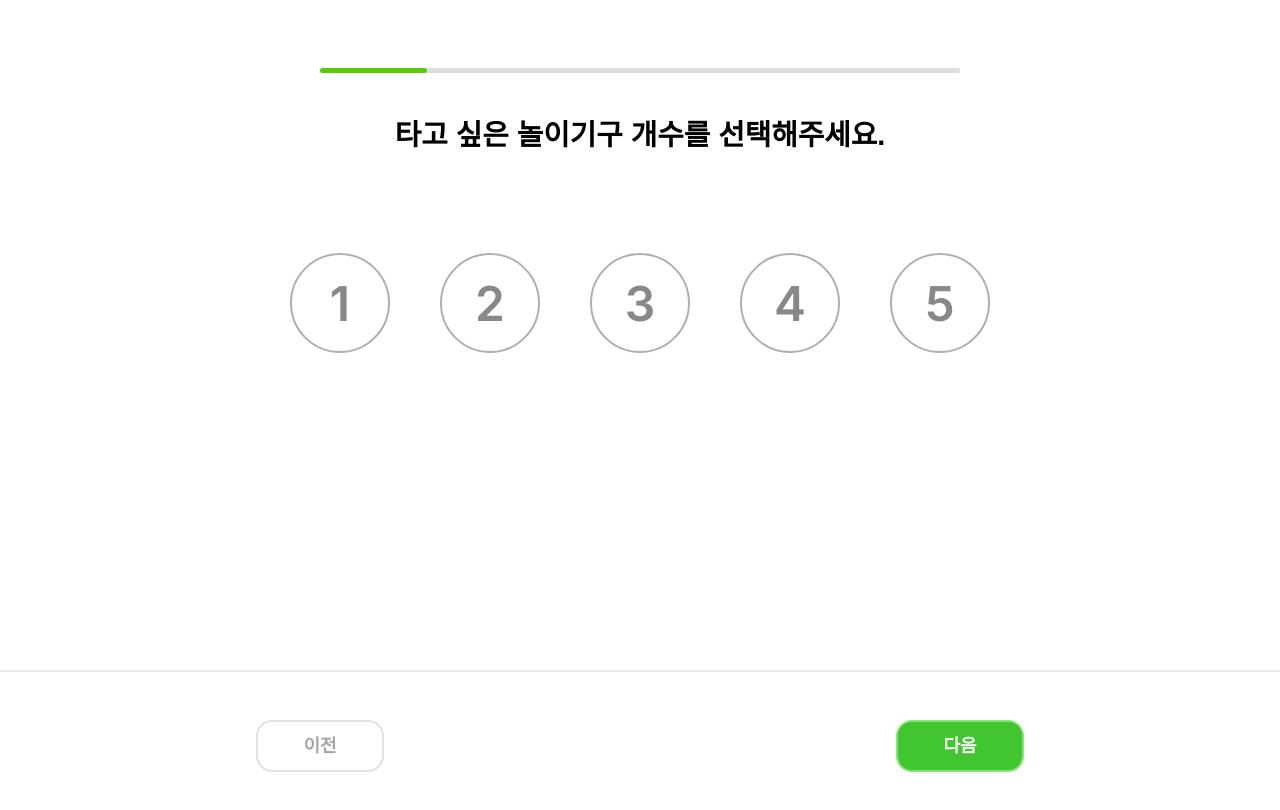
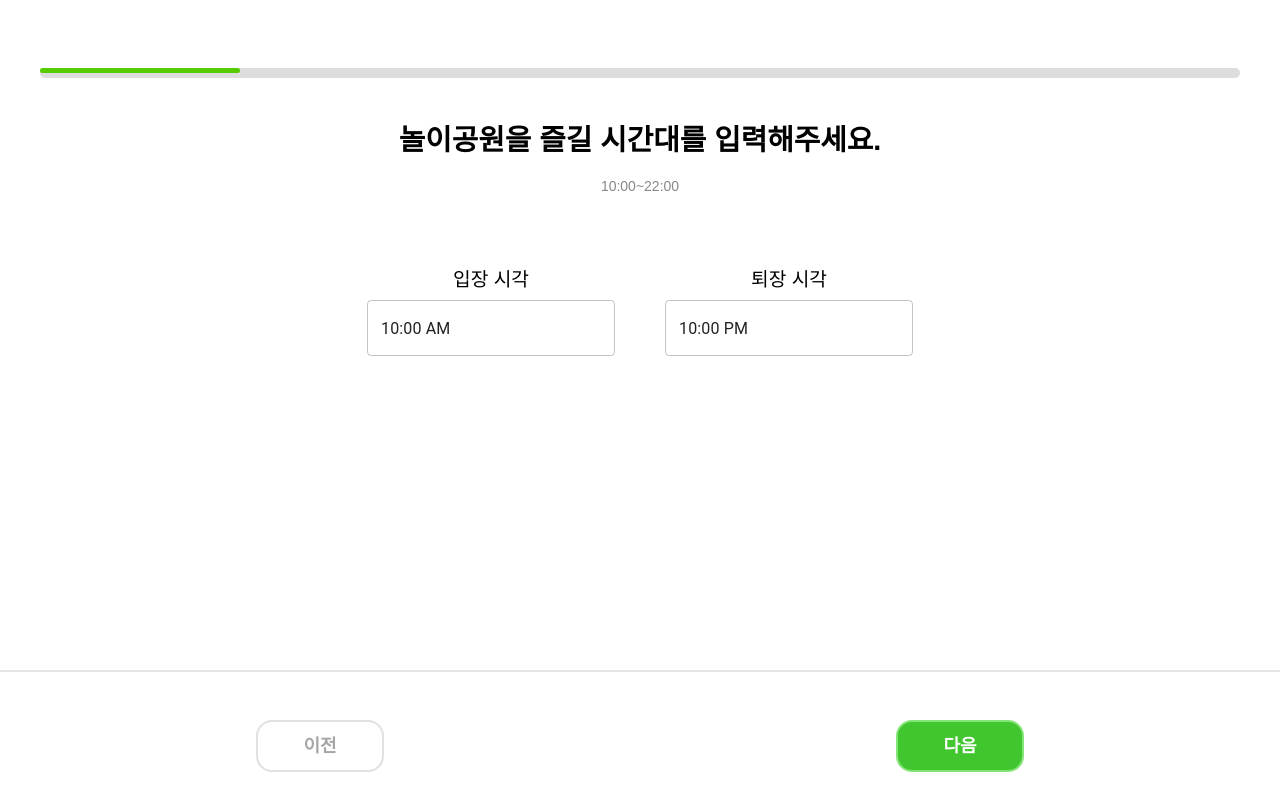
Before and after one commit to MinMinSeoSeo/override, a React (Create React App) app: page / in a window 1280 px wide. Both pictures are taken after a click on the button "시작하기". Shown: the top 810 px of the page. Built offline with nearby package versions, Linux system fonts and the light colour scheme.

Commit message:
TimePicker 설치,Page1 리뉴얼 버전 초안 완성(디자인 보완 예정)

```diff
--- a/package.json
+++ b/package.json
@@ -3,10 +3,16 @@
   "version": "0.1.0",
   "private": true,
   "dependencies": {
+    "@emotion/react": "^11.13.5",
+    "@emotion/styled": "^11.13.5",
     "@fontsource/inter": "^5.1.0",
+    "@mui/lab": "^6.0.0-beta.18",
+    "@mui/material": "^6.1.10",
+    "@mui/x-date-pickers": "^7.23.1",
     "@testing-library/jest-dom": "^5.17.0",
     "@testing-library/react": "^13.4.0",
     "@testing-library/user-event": "^13.5.0",
+    "date-fns": "^3.6.0",
     "react": "^18.3.1",
     "react-dom": "^18.3.1",
     "react-scripts": "5.0.1",
--- a/src/page1/Page1.jsx
+++ b/src/page1/Page1.jsx
@@ -1,18 +1,47 @@
+import React, { useState, useEffect } from 'react';
+import { LocalizationProvider } from '@mui/x-date-pickers';
+import { AdapterDateFns } from '@mui/x-date-pickers/AdapterDateFnsV3';
+import { TimePicker } from '@mui/x-date-pickers/TimePicker';
+import { TextField } from '@mui/material';
+
 const Page1 = ({
   pageIndex,
   setPageIndex,
   recommendRequest,
   setRecommendRequest,
 }) => {
-  const handleSelect = (option) => {
-    setRecommendRequest({ ...recommendRequest, attractionCount: option });
+  // 문자열로 되어 있는 startTime, endTime을 Date 객체로 변환
+  const initialStart = recommendRequest.startTime
+    ? new Date(`1970-01-01T${recommendRequest.startTime}:00`)
+    : new Date('1970-01-01T10:00:00');
+
+  const initialEnd = recommendRequest.endTime
+    ? new Date(`1970-01-01T${recommendRequest.endTime}:00`)
+    : new Date('1970-01-01T22:00:00');
+
+  const [startTime, setStartTime] = useState(initialStart);
+  const [endTime, setEndTime] = useState(initialEnd);
+
+  // HH:mm 포맷팅 함수
+  const formatTime = (date) => {
+    if (!date || isNaN(date.getTime())) return '';
+    const hours = String(date.getHours()).padStart(2, '0');
+    const minutes = String(date.getMinutes()).padStart(2, '0');
+    return `${hours}:${minutes}`;
   };
 
+  const isInvalidRange = startTime && endTime && startTime >= endTime;
+
   const handleNext = () => {
-    if (recommendRequest.attractionCount >= 1) {
+    if (isInvalidRange) {
+      alert('퇴장 시각은 입장 시각보다 늦은 시간이어야 합니다.');
+    } else {
+      setRecommendRequest({
+        ...recommendRequest,
+        startTime: formatTime(startTime),
+        endTime: formatTime(endTime)
+      });
       setPageIndex(pageIndex + 1);
-    } else {
-      alert('놀이기구 개수를 선택해주세요!');
     }
   };
 
@@ -21,78 +50,78 @@ const Page1 = ({
   };
 
   return (
+    <LocalizationProvider dateAdapter={AdapterDateFns}>
       <div className="container">
         <style>
           {`
-          .options {
-            position: relative;
+            .time-container {
+              display: flex;
+              flex-direction: column;
               align-items: center;
-            height: 200px;
-          }
-          #horizontal-line {
-            position: absolute;
-            width: 80%;
-            height: 0;
-            border-top: 3px dotted #888;
-            z-index: -1;
-          }
-          .option {
-            box-sizing: border-box;
-            width: 100px;
-            height: 100px;
-            margin: 0 25px;
-            padding: 0;
-            border-radius: 50%;
-            border-width: 2px;
-            justify-content: center;
-            transition: all 0.3s;
-            background-color: white;
+              margin-top: 50px;
             }
 
-          .option:hover {
-            color: darkgreen;
-            font-size: 65px;
-            transition: all 0.3s;
-            background-color: #b7deb7;
+            .time-inputs {
+              display: flex;
+              flex-direction: row;
+              gap: 50px;
+              margin-bottom: 20px;
             }
 
-          .option.selected {
-            width: 140px;
-            height: 140px;
-            border-width: 2px;
+            .time-input-block {
+              display: flex;
+              flex-direction: column;
+              align-items: center;
             }
 
-          .option.selected .subtext-context{
-            color: green;
-            font-size: 65px;
-            transition: all 0.3s;
+            .time-input-block label {
+              font-size: 1.2rem;
+              margin-bottom: 8px;
             }
 
-          .subtext-context {
-            padding: 0;
-            font-family: 'Inter';
-            font-size: 48px;
-            color: #888;
-            transition: all 0.3s;
+            .error {
+              margin-top: 20px;
+              color: red;
+            }
+
+            .progress-bar {
+              width: 100%;
+              background-color: #ddd;
+              height: 10px;
+              margin-bottom: 20px;
+              position: relative;
             }
           `}
         </style>
         <div className="progress-bar">
           <div className="progress" style={{ width: `${(1 / 6) * 100}%` }}></div>
         </div>
-      <h1>타고 싶은 놀이기구 개수를 선택해주세요.</h1>
-      <div className="options">
-        {[1, 2, 3, 4, 5].map((option) => (
-          <div
-            key={option}
-            className={`option ${
-              recommendRequest.attractionCount === option ? 'selected' : ''
-            }`}
-            onClick={() => handleSelect(option)}
-          >
-            <p className="subtext-context">{option}</p>
+        <h1>놀이공원을 즐길 시간대를 입력해주세요.</h1>
+        <p className="subtext"> 10:00~22:00 </p>
+        <div className="time-container">
+          <div className="time-inputs">
+            <div className="time-input-block">
+              <label htmlFor="startTime">입장 시각</label>
+              <TimePicker
+                value={startTime}
+                onChange={(newValue) => setStartTime(newValue)}
+                renderInput={(params) => <TextField {...params} />}
+                minTime={new Date(0,0,0,10,0)}  // 10:00
+                maxTime={new Date(0,0,0,22,0)}  // 22:00
+              />
             </div>
-        ))}
+            <div className="time-input-block">
+              <label htmlFor="endTime">퇴장 시각</label>
+              <TimePicker
+                value={endTime}
+                onChange={(newValue) => setEndTime(newValue)}
+                renderInput={(params) => <TextField {...params} />}
+                minTime={new Date(0,0,0,10,0)}
+                maxTime={new Date(0,0,0,22,0)}
+              />
+            </div>
+          </div>
+          {isInvalidRange && <p className="error">퇴장 시각은 입장 시각보다 늦은 시간이어야 합니다.</p>}
         </div>
         <div className="navigation">
           <button className="prev-button" onClick={handlePrevious}>
@@ -103,6 +132,7 @@ const Page1 = ({
           </button>
         </div>
       </div>
+    </LocalizationProvider>
   );
 };
 
```
Also changed, not shown: 1 other file (tests, documents, lock files or other folders). Lines whose indentation alone changed are shown as unchanged.
